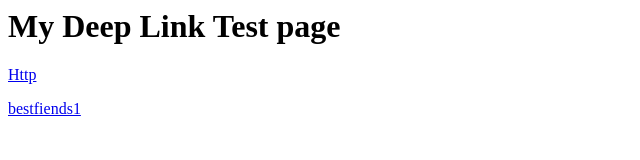
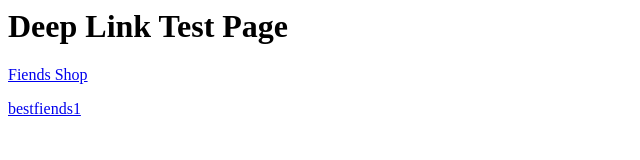
Before and after one commit to Rastorguev/DeepLinksTest, a plain HTML site: page index.html in a window 1280 px wide. Shown: the whole page, without its empty margins (0-640 px from the left). Drawn offline with Linux system fonts and the light colour scheme.

Commit message:
Add links to Fiends Shop

```diff
--- a/index.html
+++ b/index.html
@@ -3,8 +3,8 @@
        <meta http-equiv=Content-Type content="text/html; charset=windows-1252">
     </head>
     <body >
-       <h1>My Deep Link Test page</h1>
-       <p><a href="http://bestfiends1.com">Http</a></p>
+       <h1>Deep Link Test Page</h1>
+       <p><a href="https://seriously.onelink.me/22957857/vji8l2hr">Fiends Shop</a></p>
        <p><a href="bestfiends1://test.com">bestfiends1</a></p>
     </body>
 </html>
```
